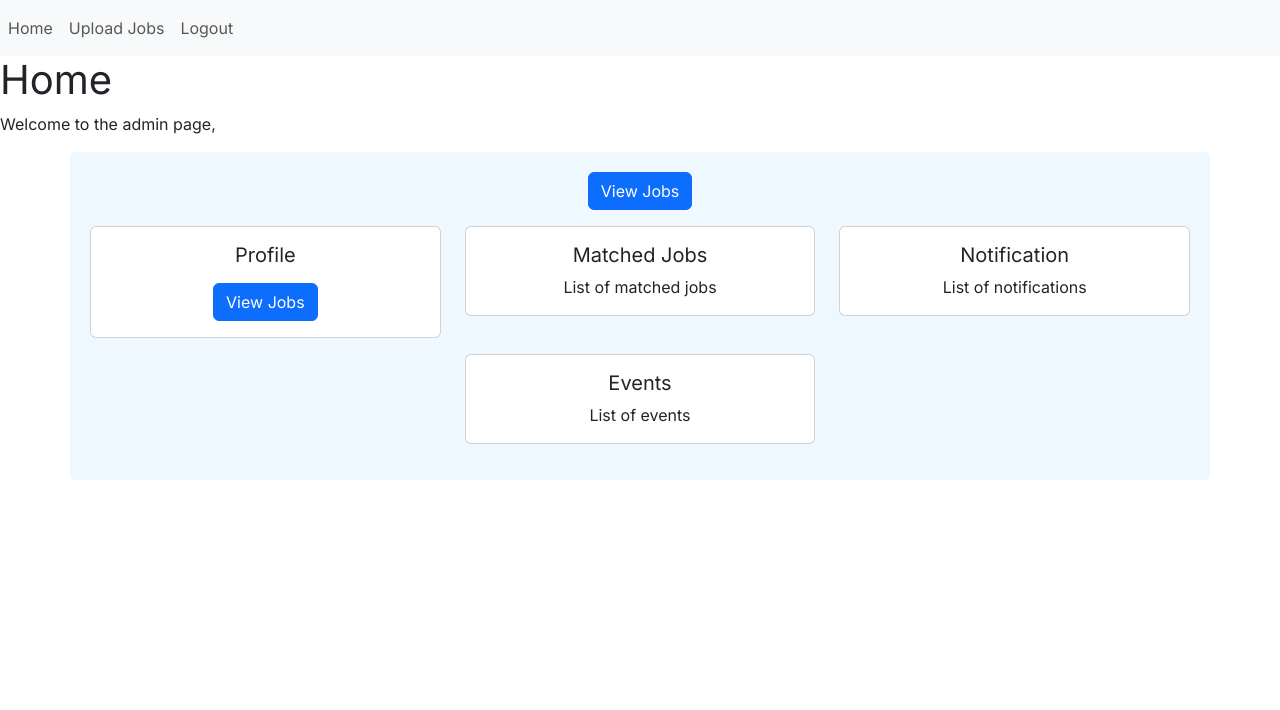
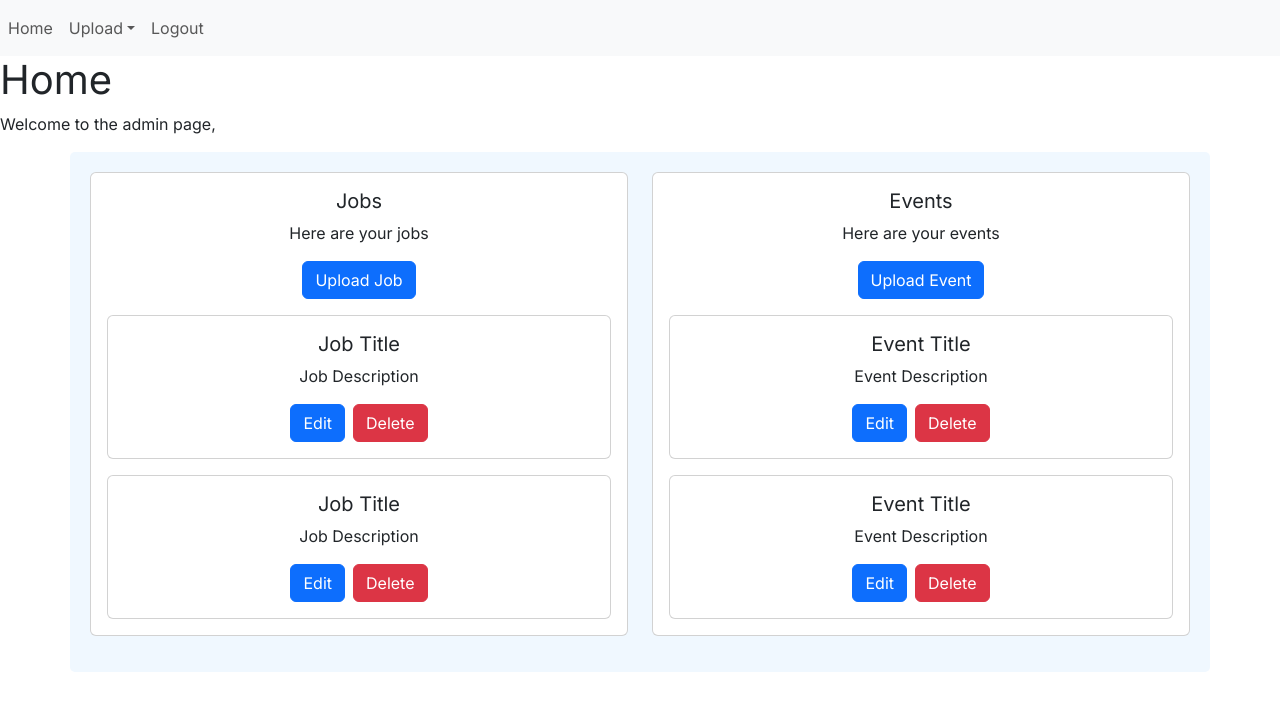
Before and after one commit to gagenotar/CodeToGive-MS-Team6, a React (Vite) app in the folder my-react-app/: page /admin in a window 1280 px wide. Shown: the top 710 px of the page. Built offline with nearby package versions, Linux system fonts and the light colour scheme.

Commit message:
Admin routing overhaul
- Upon login, admin id is saved and used on various pages
- Admin page now displays all jobs + events that they created
- Now have separate upload pages

```diff
--- a/my-react-app/src/App.jsx
+++ b/my-react-app/src/App.jsx
@@ -8,6 +8,7 @@ import LoginAdmin from "./pages/AdminLogin"
 import RegisterAdmin from "./pages/AdminRegister"
 import Admin from "./pages/Admin"
 import Jobs from "./pages/Jobs"
+import Events from "./pages/Events"
 
 function Logout() {
   localStorage.clear()
@@ -37,6 +38,7 @@ function App() {
         <Route path="/register/admin" element={<RegisterAndLogoutAdmin />}/>
         <Route path="/admin" element={<Admin />}/>
         <Route path="/jobs" element={<Jobs />}/>
+        <Route path="/events" element={<Events />}/>
       </Routes>
     </BrowserRouter>
   )
--- a/my-react-app/src/components/AdminNavBar.jsx
+++ b/my-react-app/src/components/AdminNavBar.jsx
@@ -1,7 +1,6 @@
 import React from 'react';
 
 const AdminNavBar = () => {
-    const role = localStorage.getItem('role');
 
     return (
         <nav className="navbar navbar-expand-lg navbar-light bg-light">
@@ -13,8 +12,14 @@ const AdminNavBar = () => {
                     <li className="nav-item">
                         <a className="nav-link" href='/admin'>Home</a>
                     </li>
-                    <li className="nav-item">
-                        <a className="nav-link" href="/jobs">Upload Jobs</a>
+                    <li className="nav-item dropdown">
+                        <a className="nav-link dropdown-toggle" href="#" id="uploadDropdown" role="button" data-bs-toggle="dropdown" aria-expanded="false">
+                            Upload
+                        </a>
+                        <ul className="dropdown-menu" aria-labelledby="uploadDropdown">
+                            <li><a className="dropdown-item" href="/jobs">New Job</a></li>
+                            <li><a className="dropdown-item" href="/events">New Event</a></li>
+                        </ul>
                     </li>
                     <li className="nav-item">
                         <a className="nav-link" href="/logout">Logout</a>
--- a/my-react-app/src/pages/Admin.jsx
+++ b/my-react-app/src/pages/Admin.jsx
@@ -4,6 +4,7 @@ import AdminNavBar from '../components/AdminNavBar';
 
 const Admin = () => {
     const [admin, setAdmin] = useState({});
+    const [jobs, setJobs] = useState([]);
     const jobadmin_id = localStorage.getItem('jobadmin_id');
 
     useEffect(() => {
@@ -12,61 +13,88 @@ const Admin = () => {
             setAdmin(response.data);
         };
 
+        const getJobs = async () => {
+            const response = await api.get('/job_admin/postedby/' + jobadmin_id);
+            setJobs(response.data);
+        }
+
         if (jobadmin_id) {
             getAdmin();
+            getJobs();
         }
     }, [jobadmin_id]);
+
+    const displayJobs = () => {
+        return jobs.map((job) => {
+            return (
+                <div className="card mt-3" key={job.id}>
+                    <div className="card-body">
+                        <h5 className="card-title">{job.title}</h5>
+                        <p className="card-text">{job.description}</p>
+                        <a href="#" className="btn btn-primary mx-1">Edit</a>
+                        <a href="#" className="btn btn-danger mx-1">Delete</a>
+                    </div>
+                </div>
+            );
+        });
+    }
 
     return (
       <div>
         <AdminNavBar />
         <h1>Home</h1>
         <p>Welcome to the admin page, {admin.name}</p>
-        <div class="container" id='home-wrapper'>
-            <div class="row mb-3">
-              <div class="col">
-                <a href="/jobs" class="btn btn-primary">View Jobs</a>
-              </div>
-            </div>
-            <div class="row mb-3">
-                <div class="col">
-                    <div class="card">
-                        <div class="card-body">
-                            <h5 class="card-title">Profile</h5>
-                            {admin && (
-                                <div>
-                                    <p>{admin.name}</p>
-                                    <p>{admin.email}</p>
+        <div className="container" id='home-wrapper'>
+            <div className="row mb-3 justify-content-center">
+                <div className="col">
+                    <div className="card">
+                        <div className="card-body">
+                            <h5 className="card-title">Jobs</h5>
+                            <p className="card-text">Here are your jobs</p>
+                            <a href="/jobs" className="btn btn-primary">Upload Job</a>
+                            {displayJobs()}
+                            <div className="card mt-3">
+                                <div className="card-body">
+                                    <h5 className="card-title">Job Title</h5>
+                                    <p className="card-text">Job Description</p>
+                                    <a href="#" className="btn btn-primary mx-1">Edit</a>
+                                    <a href="#" className="btn btn-danger mx-1">Delete</a>
                                 </div>
-                            )}
-                            <a href="/jobs" class="btn btn-primary">View Jobs</a>
-
+                            </div>
+                            <div className="card mt-3">
+                                <div className="card-body">
+                                    <h5 className="card-title">Job Title</h5>
+                                    <p className="card-text">Job Description</p>
+                                    <a href="#" className="btn btn-primary mx-1">Edit</a>
+                                    <a href="#" className="btn btn-danger mx-1">Delete</a>
+                                </div>
+                            </div>
                         </div>
                     </div>
                 </div>
-                <div class="col">
-                    <div class="card">
-                        <div class="card-body">
-                            <h5 class="card-title">Matched Jobs</h5>
-                            <p class="card-text">List of matched jobs</p>
-                        </div>
-                    </div>
-                </div>
-                <div class="col">
-                    <div class="card">
-                        <div class="card-body">
-                            <h5 class="card-title">Notification</h5>
-                            <p class="card-text">List of notifications</p>
-                        </div>
-                    </div>
-                </div>
-            </div>
-            <div class="row mb-3 justify-content-center">
-                <div class="col-4">
-                    <div class="card">
-                        <div class="card-body">
-                            <h5 class="card-title">Events</h5>
-                            <p class="card-text">List of events</p>
+                <div className="col">
+                    <div className="card">
+                        <div className="card-body">
+                            <h5 className="card-title">Events</h5>
+                            <p className="card-text">Here are your events</p>
+                            <a href="/events" className="btn btn-primary">Upload Event</a>
+                            {displayJobs()}
+                            <div className="card mt-3">
+                                <div className="card-body">
+                                    <h5 className="card-title">Event Title</h5>
+                                    <p className="card-text">Event Description</p>
+                                    <a href="#" className="btn btn-primary mx-1">Edit</a>
+                                    <a href="#" className="btn btn-danger mx-1">Delete</a>
+                                </div>
+                            </div>
+                            <div className="card mt-3">
+                                <div className="card-body">
+                                    <h5 className="card-title">Event Title</h5>
+                                    <p className="card-text">Event Description</p>
+                                    <a href="#" className="btn btn-primary mx-1">Edit</a>
+                                    <a href="#" className="btn btn-danger mx-1">Delete</a>
+                                </div>
+                            </div>
                         </div>
                     </div>
                 </div>
@@ -76,4 +104,4 @@ const Admin = () => {
     )
 }
 
-export default Admin
+export default Admin;
--- a/my-react-app/src/pages/AdminLogin.jsx
+++ b/my-react-app/src/pages/AdminLogin.jsx
@@ -25,7 +25,7 @@ const Login = () => {
     console.log(response.data);
 
     // Here we should parse the jobadmin_id from the response like so:
-    const jobadmin_id = response.data.jobadmin_id;
+    const jobadmin_id = response.data.job_admin_id;
     localStorage.setItem("jobadmin_id", jobadmin_id);
 
     window.location.href = "/admin";
--- /dev/null
+++ b/my-react-app/src/pages/Events.jsx
@@ -0,0 +1,21 @@
+import React, { useEffect, useState } from 'react';
+import api from '../api';
+import AdminNavBar from '../components/AdminNavBar';
+
+const Profile = () => {
+    // const [studentData, setStudentData] = useState(null);
+    // const [loading, setLoading] = useState(true);
+    // const [error, setError] = useState(null);
+
+    // const student_id = localStorage.getItem('student_id');
+
+
+    return (
+        <div>
+            <AdminNavBar />
+            <h1>Events Page</h1>
+        </div>
+    );
+};
+
+export default Profile;
```
